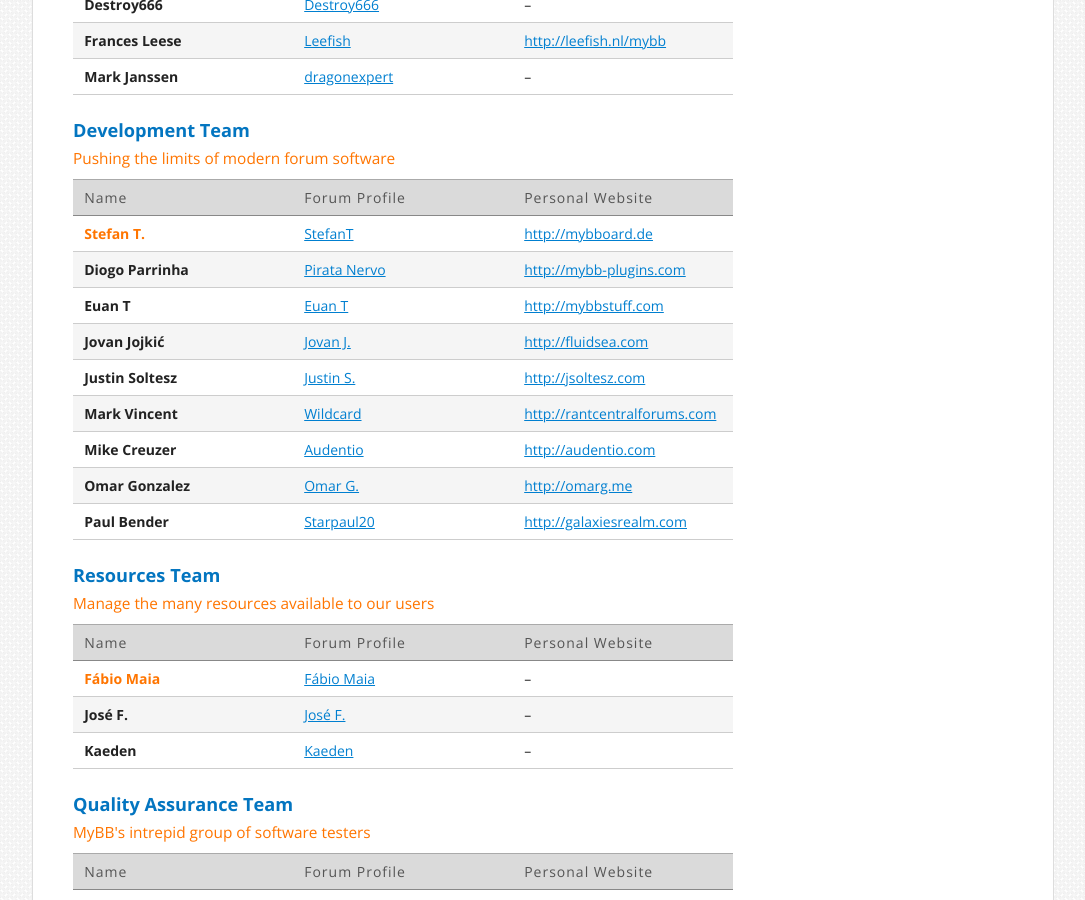
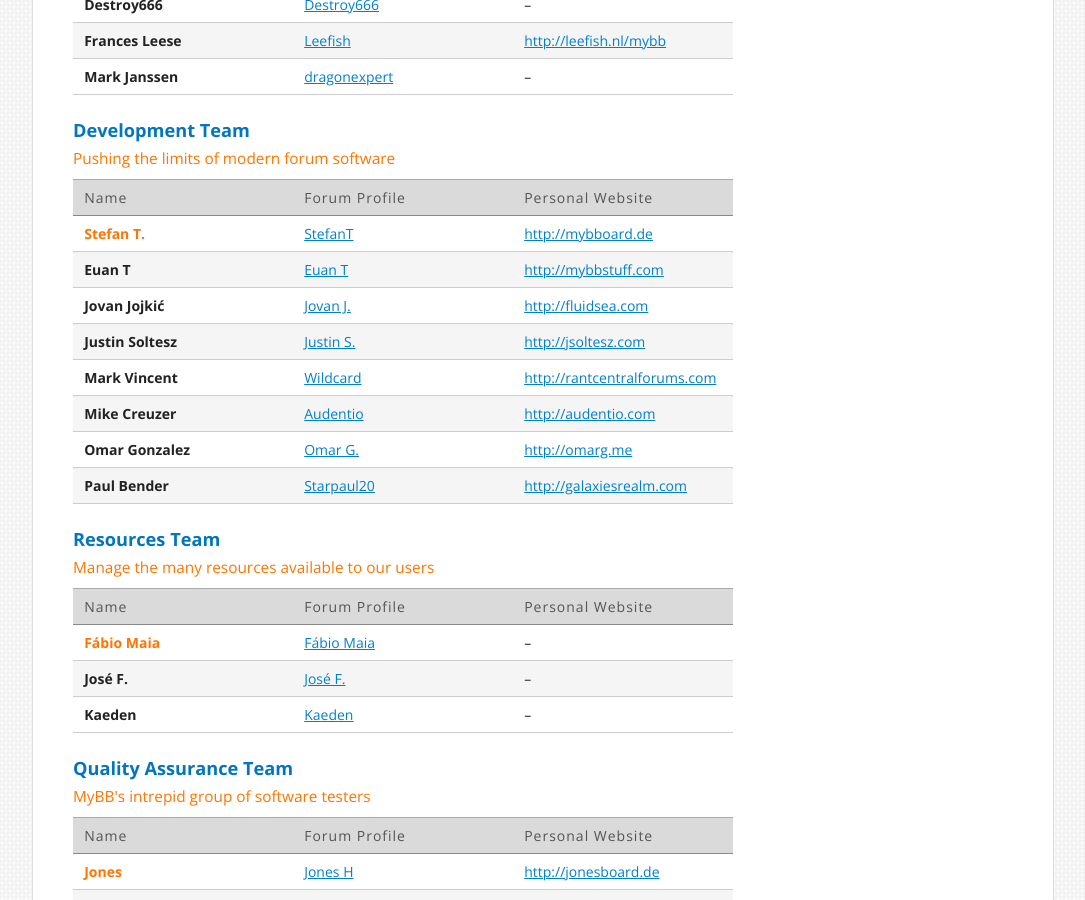
Before and after one commit to mybb/mybb.com, a Jekyll site: the page built from about/team.html, in a window 1280 px wide and 900 px high, scrolled down 800 px. Shown: the whole window, without its empty margins (97-1182 px from the left). Built offline with Jekyll 4.4.1, drawn with Linux system fonts in a browser that asks for light colours; nearby versions of some CDN libraries; Markdown is read by kramdown in place of the engine named in the settings.

Commit message:
Update team_development.yml

```diff
--- a/_data/team_development.yml
+++ b/_data/team_development.yml
@@ -18,10 +18,6 @@
   uid: 25096
   username: "Omar G."
   website: "http://omarg.me"
-- name: "Diogo Parrinha"
-  uid: 8582
-  username: "Pirata Nervo"
-  website: "http://mybb-plugins.com"
 - name: "Paul Bender"
   uid: 4041
   username: "Starpaul20"
```
